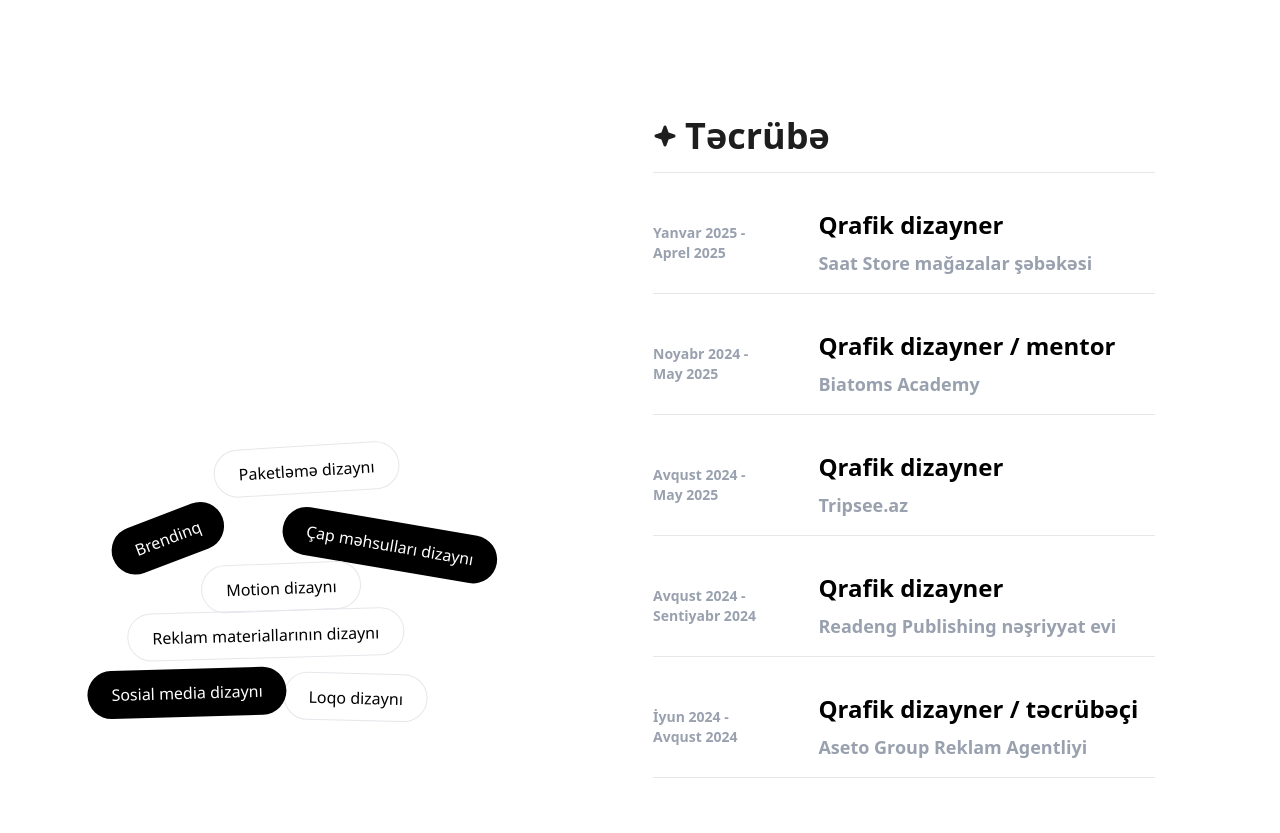
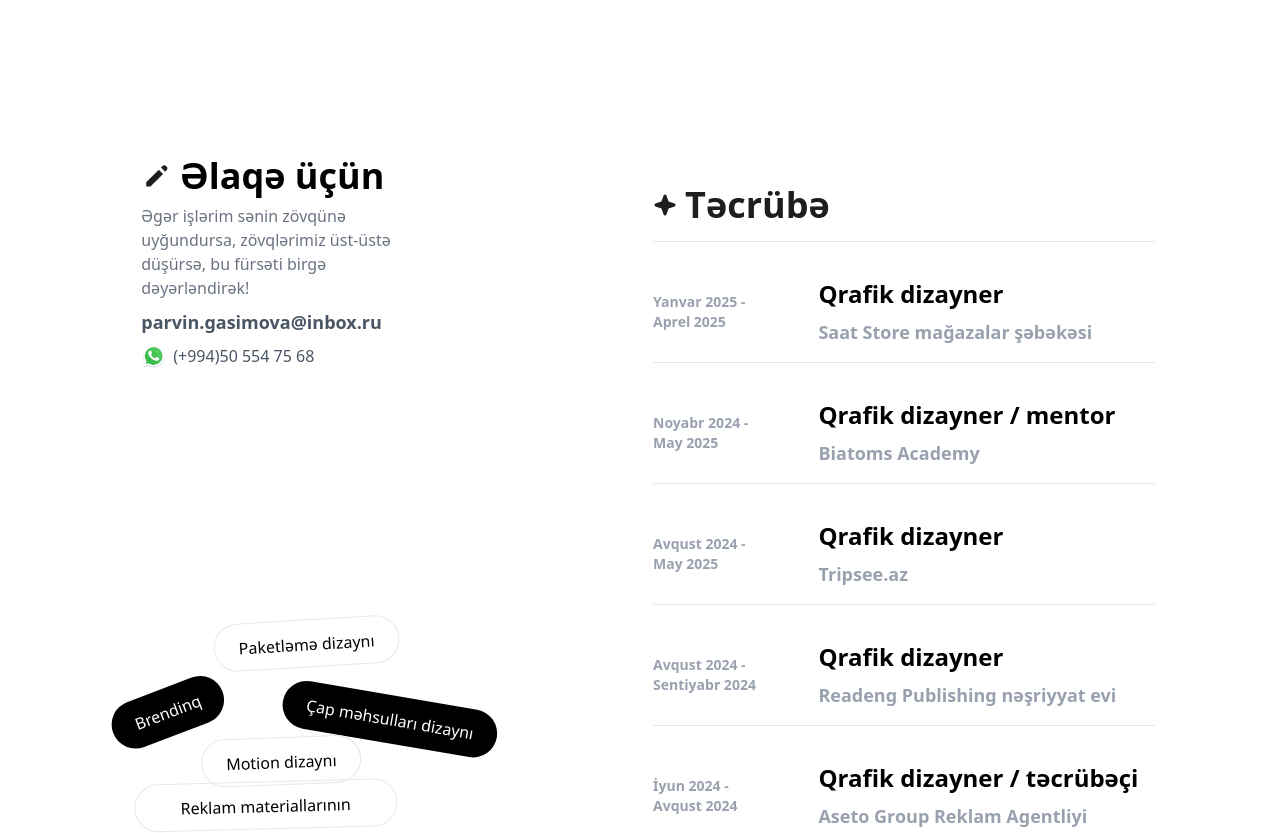
Before and after one commit to mammadovailaha/parvin_gasimova, a React (Vite) app: page /about in a window 1280 px wide. Shown: the part 866-1699 px from the top of the page. Built offline with nearby package versions, Linux system fonts and the light colour scheme.

Commit message:
some chngs

```diff
--- a/src/components/AboutSection/AboutBtns.tsx
+++ b/src/components/AboutSection/AboutBtns.tsx
@@ -1,6 +1,8 @@
-import  { useRef, useEffect, useState } from 'react'
-import MainButton from '../MainButton'
-import SecondryBtn from '../SecondryBtn';
+import { useRef, useEffect, useState } from "react";
+import MainButton from "../MainButton";
+import SecondryBtn from "../SecondryBtn";
+import { HiPencil } from "react-icons/hi";
+import whatsapp from '../../assets/logo/whatsapp-svgrepo-com.svg'
 
 const services = [
   "Brendinq",
@@ -10,7 +12,7 @@ const services = [
   "Reklam materiallarının dizaynı",
   "Paketləmə dizaynı",
   "Motion dizaynı",
-]
+];
 
 const AboutBtns = () => {
   const mainBtnData = services.slice(0, 3);
@@ -26,14 +28,14 @@ const AboutBtns = () => {
     };
 
     checkMobile();
-    window.addEventListener('resize', checkMobile);
+    window.addEventListener("resize", checkMobile);
 
-    return () => window.removeEventListener('resize', checkMobile);
+    return () => window.removeEventListener("resize", checkMobile);
   }, []);
 
   // Desktop pozisiyalar
   const desktopPositions = [
-    { x: -110, y: 95, rotation: -20},
+    { x: -110, y: 95, rotation: -20 },
     { x: -100, y: 244, rotation: 0 },
     { x: 110, y: 92, rotation: 10 },
     { x: 70, y: 248, rotation: 2 },
@@ -44,7 +46,7 @@ const AboutBtns = () => {
 
   // Mobile pozisiyalar (daha kiçik və sıx)
   const mobilePositions = [
-    { x: -80, y: 20, rotation: -15},
+    { x: -80, y: 20, rotation: -15 },
     { x: -30, y: 50, rotation: 0 },
     { x: 45, y: 35, rotation: 8 },
     { x: 35, y: 33, rotation: 2 },
@@ -60,12 +62,19 @@ const AboutBtns = () => {
 
     return {
       startX: Math.random() * (isMobile ? 100 : 200) - (isMobile ? 50 : 100),
-      startY: -(Math.random() * (isMobile ? 300 : 500) + (isMobile ? 200 : 400)),
+      startY: -(
+        Math.random() * (isMobile ? 300 : 500) +
+        (isMobile ? 200 : 400)
+      ),
       duration: Math.random() * 0.6 + 0.6,
       delay: Math.random() * 1.5,
       rotation: Math.random() * 720 - 360,
-      finalX: position.x + (Math.random() * (isMobile ? 10 : 15) - (isMobile ? 5 : 7.5)),
-      finalY: position.y + (Math.random() * (isMobile ? 10 : 15) - (isMobile ? 5 : 7.5)),
+      finalX:
+        position.x +
+        (Math.random() * (isMobile ? 10 : 15) - (isMobile ? 5 : 7.5)),
+      finalY:
+        position.y +
+        (Math.random() * (isMobile ? 10 : 15) - (isMobile ? 5 : 7.5)),
       finalRotation: position.rotation + (Math.random() * 4 - 2),
       zIndex: Math.floor(Math.random() * 7) + 1,
     };
@@ -108,29 +117,39 @@ const AboutBtns = () => {
   return (
     <div
       ref={containerRef}
-      className='w-[95%] md:w-[90%] lg:w-[45%] h-full p-3 md:p-5 relative min-h-[350px] md:min-h-[550px] flex items-end justify-center overflow-hidden'
+      className="w-[95%] md:w-[90%] lg:w-[45%] h-full p-3 md:p-5 relative h-screen flex items-end justify-center overflow-hidden"
     >
+      <div className="absolute top-5 md:top-10 left-1/2 -translate-x-1/2 text-center z-50">
+       <div className="flex items-center gap-2"><HiPencil  className="text-3xl text-[#1e1e1e]"/> <h2 className="text-2xl md:text-4xl font-bold text-black">
+          Əlaqə üçün
+        </h2></div>
+        <p className="text-sm md:text-base text-gray-500 mt-2 text-left">
+              Əgər işlərim sənin zövqünə uyğundursa, zövqlərimiz üst-üstə
+              düşürsə, bu fürsəti birgə dəyərləndirək!
+        </p>
+        <p className="text-base md:text-lg text-gray-600 mt-2 text-left font-semibold">parvin.gasimova@inbox.ru </p>
+        <p className="text-sm md:text-base text-gray-600 mt-2 text-left flex gap-2"><img src={whatsapp} alt="WhatsApp" className="w-6 h-6" /> (+994)50 554 75 68</p>
+      </div>
+      <div className="relative w-full min-h-[350px] md:min-h-[550px]">
         {mainBtnData.map((service, index) => (
           <div
             key={index}
             className={`absolute transition-all ${
-            isVisible
-              ? 'opacity-100'
-              : 'opacity-0'
+              isVisible ? "opacity-100" : "opacity-0"
             }`}
             style={{
-            left: '50%',
-            top: '50%',
+              left: "50%",
+              top: "50%",
               transform: isVisible
                 ? `translate(calc(-50% + ${animations[index].finalX}px), calc(-50% + ${animations[index].finalY}px)) rotate(${animations[index].finalRotation}deg)`
                 : `translate(calc(-50% + ${animations[index].startX}px), calc(-50% + ${animations[index].startY}px)) rotate(${animations[index].rotation}deg)`,
               transitionDuration: `${animations[index].duration}s`,
               transitionDelay: `${animations[index].delay}s`,
-            transitionTimingFunction: 'cubic-bezier(0.34, 1.56, 0.64, 1)',
+              transitionTimingFunction: "cubic-bezier(0.34, 1.56, 0.64, 1)",
               zIndex: animations[index].zIndex,
             }}
           >
-          <MainButton text={service} onClick={() => ("")} />
+            <MainButton text={service} onClick={() => ""} />
           </div>
         ))}
         {secondaryBtnData.map((service, index) => {
@@ -139,28 +158,27 @@ const AboutBtns = () => {
             <div
               key={index}
               className={`absolute transition-all ${
-              isVisible
-                ? 'opacity-100'
-                : 'opacity-0'
+                isVisible ? "opacity-100" : "opacity-0"
               }`}
               style={{
-              left: '50%',
-              top: '50%',
+                left: "50%",
+                top: "50%",
                 transform: isVisible
                   ? `translate(calc(-50% + ${animations[animIndex].finalX}px), calc(-50% + ${animations[animIndex].finalY}px)) rotate(${animations[animIndex].finalRotation}deg)`
                   : `translate(calc(-50% + ${animations[animIndex].startX}px), calc(-50% + ${animations[animIndex].startY}px)) rotate(${animations[animIndex].rotation}deg)`,
                 transitionDuration: `${animations[animIndex].duration}s`,
                 transitionDelay: `${animations[animIndex].delay}s`,
-              transitionTimingFunction: 'cubic-bezier(0.34, 1.56, 0.64, 1)',
+                transitionTimingFunction: "cubic-bezier(0.34, 1.56, 0.64, 1)",
                 zIndex: animations[animIndex].zIndex,
               }}
             >
-            <SecondryBtn text={service} onClick={() => ("")} />
+              <SecondryBtn text={service} onClick={() => ""} />
             </div>
           );
         })}
       </div>
-  )
-}
+    </div>
+  );
+};
 
 export default AboutBtns;
--- a/src/components/AboutSection/AboutHero.tsx
+++ b/src/components/AboutSection/AboutHero.tsx
@@ -15,10 +15,6 @@ const AboutHero = () => {
             məhsulları və brend kimliyini yaradıram. Hər layihədə məqsədim
             brendlərin vizual dilini gücləndirmək, mesajını düzgün çatdırmaq və
             estetik, yadda qalan nəticələr yaratmaqdır.
-            <span className="font-semibold text-base md:text-2xl text-gray-400">
-              Əgər işlərim sənin zövqünə uyğundursa, zövqlərimiz üst-üstə
-              düşürsə, bu fürsəti birgə dəyərləndirək!
-            </span>
           </p>
         </div>
         <div className="w-[250px] md:w-[55%] lg:w-[30%] h-[250px] lg:h-[440px] rounded-lg overflow-hidden">
--- a/src/components/AboutSection/Collaboration.tsx
+++ b/src/components/AboutSection/Collaboration.tsx
@@ -32,7 +32,7 @@ const Collaboration = () => {
         slidesToShow: 5,     // eyni anda neçə element göstərsin
         slidesToScroll: 1,   // hər dəfə neçə element sürüşsün
         autoplay: true,      // avtomatik sürüşsün
-        autoplaySpeed: 2000, // avtomatik keçid sürəti
+        autoplaySpeed: 1300, // avtomatik keçid sürəti
 
         responsive: [
             {
--- a/src/components/AboutSection/SkillSection.tsx
+++ b/src/components/AboutSection/SkillSection.tsx
@@ -28,7 +28,7 @@ const SkillSection = () => {
         slidesToShow: 5,     // eyni anda neçə element göstərsin
         slidesToScroll: 1,   // hər dəfə neçə element sürüşsün
         autoplay: true,      // avtomatik sürüşsün
-        autoplaySpeed: 2000, // avtomatik keçid sürəti
+        autoplaySpeed: 1300, // avtomatik keçid sürəti
 
         responsive: [
             {
--- a/src/components/SliderComponent.tsx
+++ b/src/components/SliderComponent.tsx
@@ -43,7 +43,7 @@ const SliderComponent:FC<slideProps> = ({className, data, textStyle}) => {
         }
 
         .animate-slide {
-          animation: slide 20s linear infinite;
+          animation: slide 13s linear infinite;
         }
 
         .animate-slide:hover {
```
Also changed, not shown: src/assets/logo/whatsapp-svgrepo-com.svg (added). Lines whose indentation alone changed are shown as unchanged.
